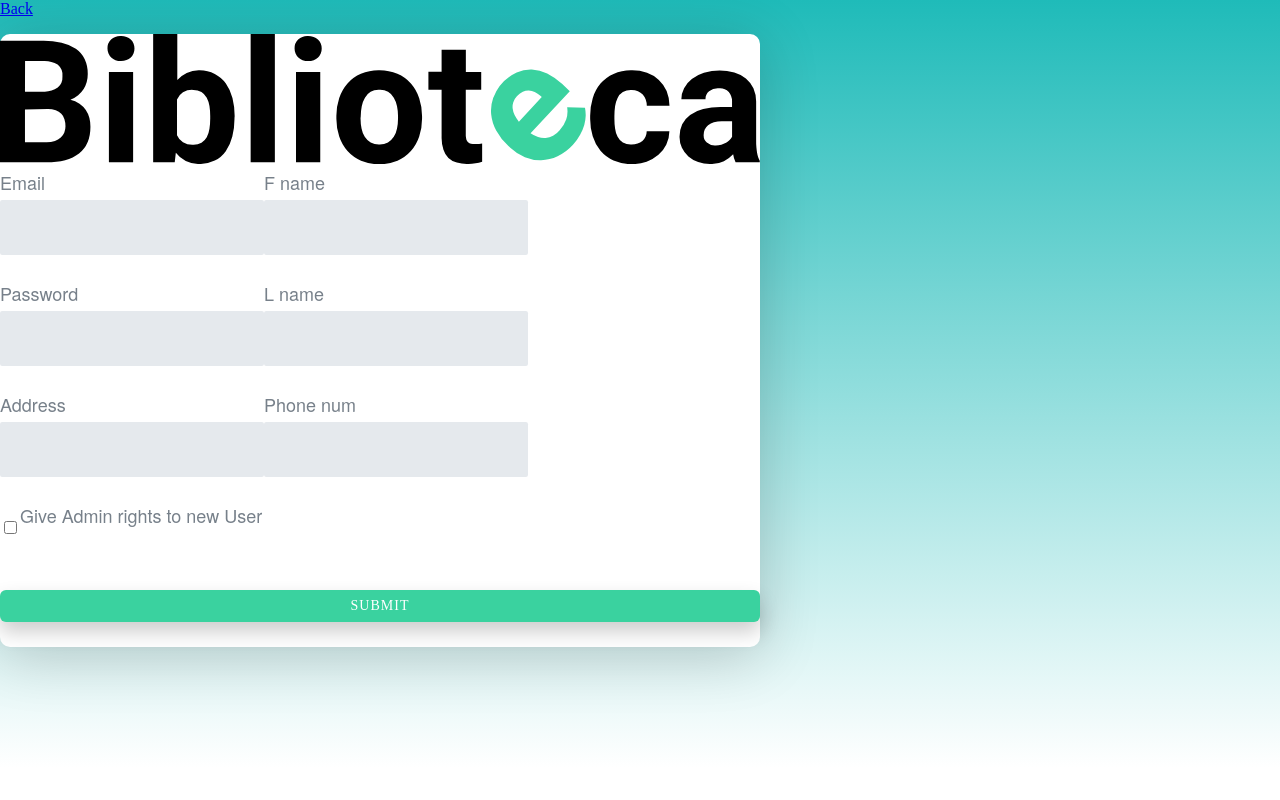
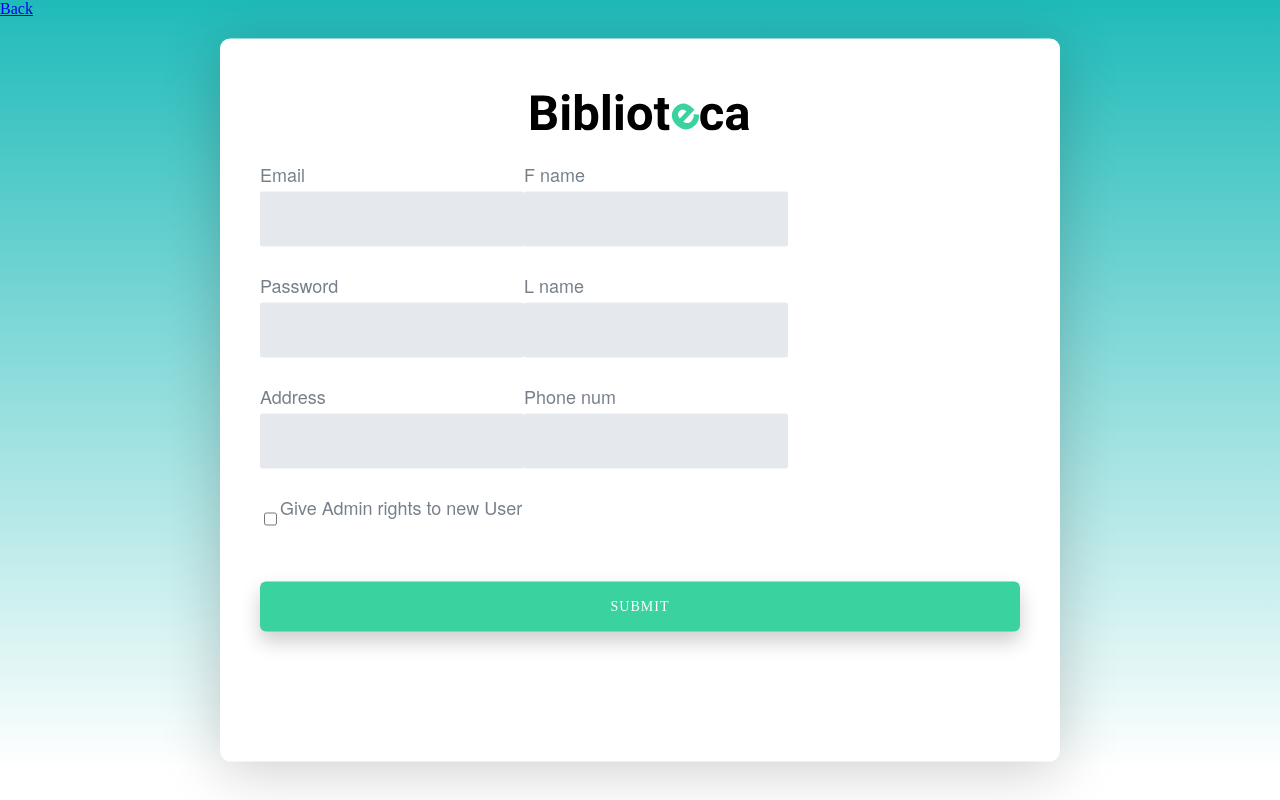
Before and after one commit to charbelchahine/biblioteca, a Django app: template biblioteca/templates/biblioteca/admin/register_users.html in a window 1280 px wide. Run offline with Django 3.2, Linux system fonts and the light colour scheme; the template is opened without the code that fills it, so the values that code supplies are empty, except form fields; tables that the repository leaves empty hold one stand-in row (values such as "Sample post"); form fields are guessed from the names that the template uses.

Commit message:
Merge fix

```diff
--- a/biblioteca/static/styling/css/index.css
+++ b/biblioteca/static/styling/css/index.css
@@ -30,20 +30,20 @@ body {
     width: 150px;
     margin: 15px 0; }
 
-.loginForm {
+.loginForm, .registerForm {
   position: fixed;
   top: 50%;
   left: 50%;
   transform: translate(-50%, -50%); }
 
-.loginForm {
+.loginForm, .registerForm {
   max-width: 320px;
   width: 320px;
   min-width: 240px;
   padding: 55px 40px;
   height: 375px;
   margin: 0 auto; }
-  .loginForm .bibliotecaLogo {
+  .loginForm .bibliotecaLogo, .registerForm .bibliotecaLogo {
     margin-bottom: 25px;
     max-width: 218px;
     align-self: center; }
```
